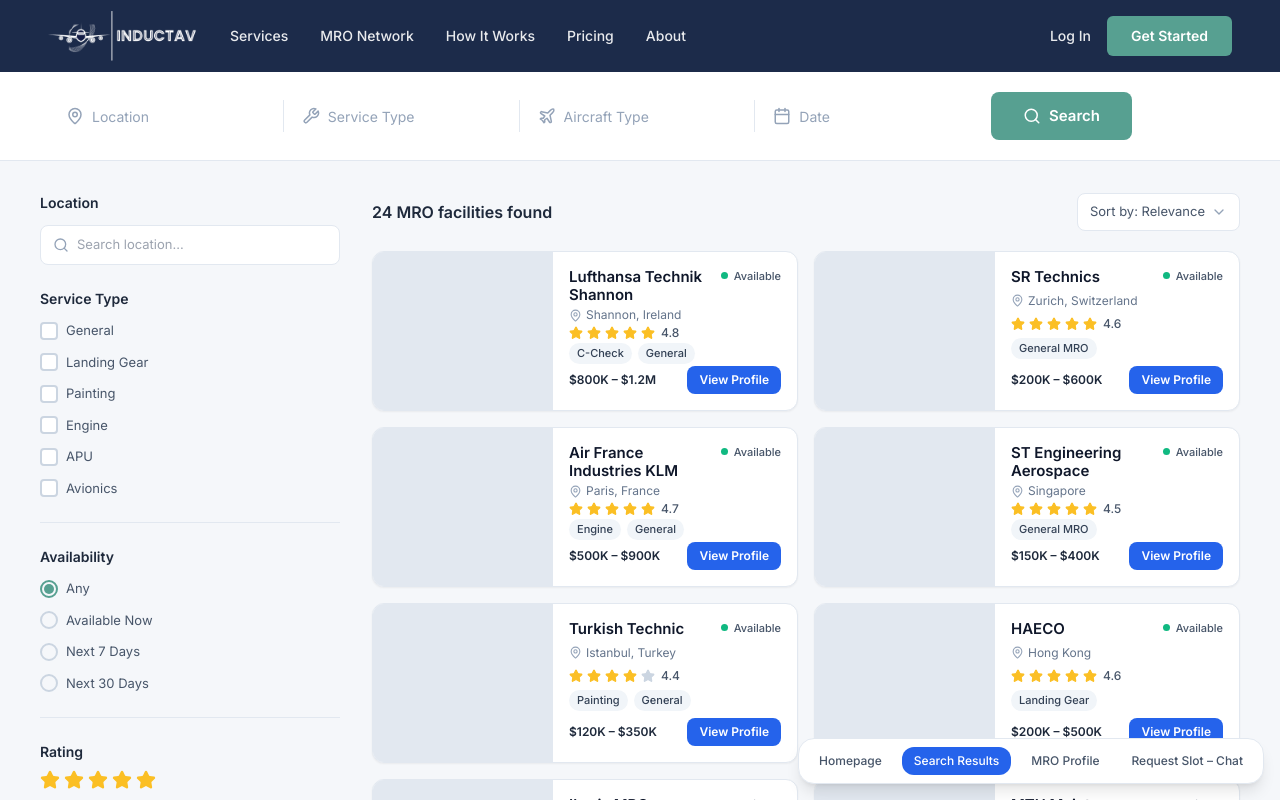
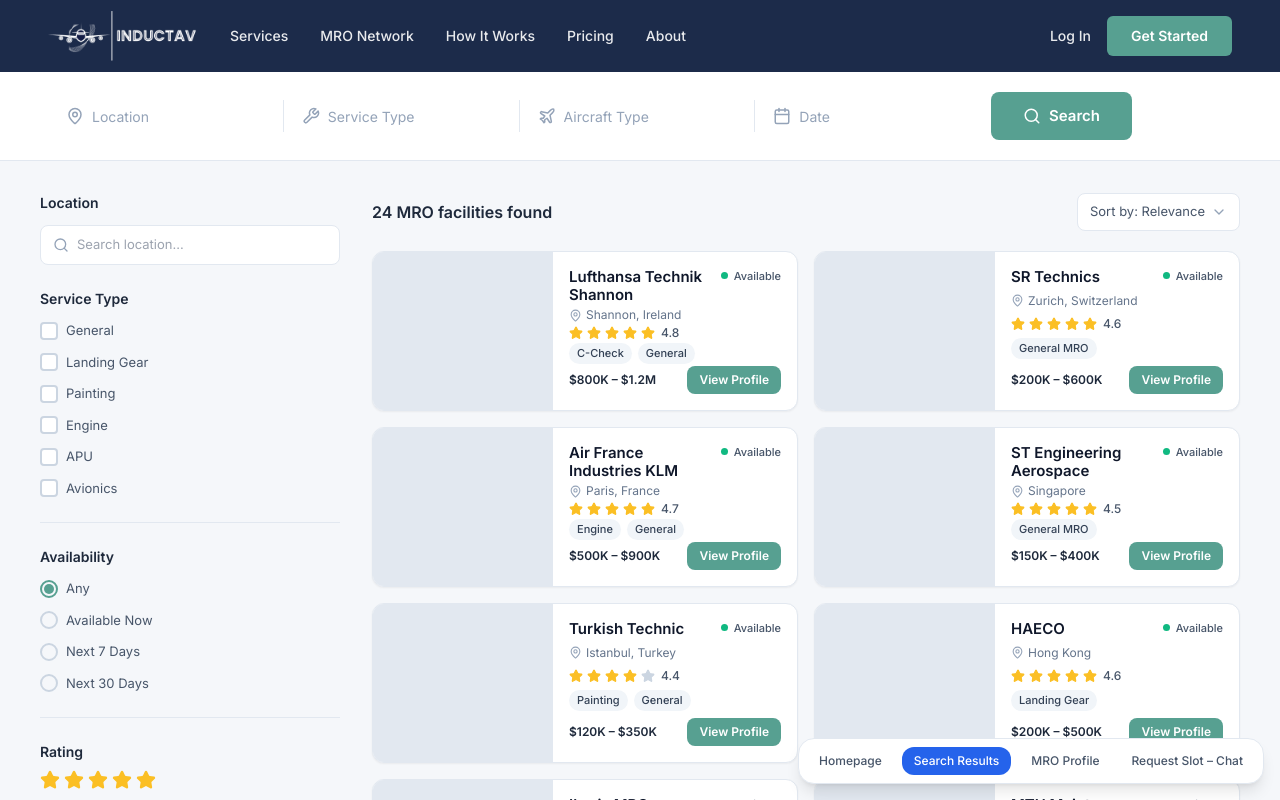
Before and after one commit to EvPich/inductav-react, a React (Vite) app: page / in a window 1280 px wide. Both pictures are taken after a click on the button "Search Results". Shown: the top 800 px of the page. Built offline with nearby package versions, Linux system fonts and the light colour scheme.

Commit message:
Latest changes to search results page

```diff
--- a/src/App.tsx
+++ b/src/App.tsx
@@ -35,7 +35,7 @@
       </div>
 
       {page === 'home' && <HomePage onSearch={() => setPage('search')} onHome={() => setPage('home')} />}
-      {page === 'search' && <SearchResultsPage onHome={() => setPage('home')} />}
+      {page === 'search' && <SearchResultsPage onHome={() => setPage('home')} onViewProfile={() => setPage('profile')} />}
       {page === 'profile' && <MROProfilePage onHome={() => setPage('home')} />}
       {page === 'chat' && <RequestSlotChatPage onHome={() => setPage('home')} />}
     </div>
--- a/src/components/ResultCard.tsx
+++ b/src/components/ResultCard.tsx
@@ -80,7 +80,10 @@
           <span className="text-xs font-semibold text-slate-800">{priceRange}</span>
           <button
             onClick={onViewProfile}
-            className="px-3 py-1.5 bg-blue-600 hover:bg-blue-700 text-white text-xs font-semibold rounded-lg transition-colors"
+            className="px-3 py-1.5 text-white text-xs font-semibold rounded-lg transition-colors"
+            style={{ backgroundColor: '#57A091' }}
+            onMouseEnter={(e) => (e.currentTarget.style.backgroundColor = '#478A7C')}
+            onMouseLeave={(e) => (e.currentTarget.style.backgroundColor = '#57A091')}
           >
             View Profile
           </button>
--- a/src/pages/SearchResultsPage.tsx
+++ b/src/pages/SearchResultsPage.tsx
@@ -20,7 +20,7 @@
   { name: 'MTU Maintenance', location: 'Hannover, Germany', rating: 4.9, serviceTypes: ['Engine MRO'], priceRange: '$1M – $3M' },
 ];
 
-export default function SearchResultsPage({ onHome }: { onHome?: () => void }) {
+export default function SearchResultsPage({ onHome, onViewProfile }: { onHome?: () => void; onViewProfile?: () => void }) {
   const [selectedServices, setSelectedServices] = useState<string[]>([]);
   const [selectedAvailability, setSelectedAvailability] = useState('Any');
   const [currentPage, setCurrentPage] = useState(1);
@@ -162,7 +162,7 @@
           {/* Cards */}
           <div className="grid grid-cols-2 gap-4">
             {sampleResults.map((r) => (
-              <ResultCard key={r.name} {...r} />
+              <ResultCard key={r.name} {...r} onViewProfile={onViewProfile} />
             ))}
           </div>
 
```
